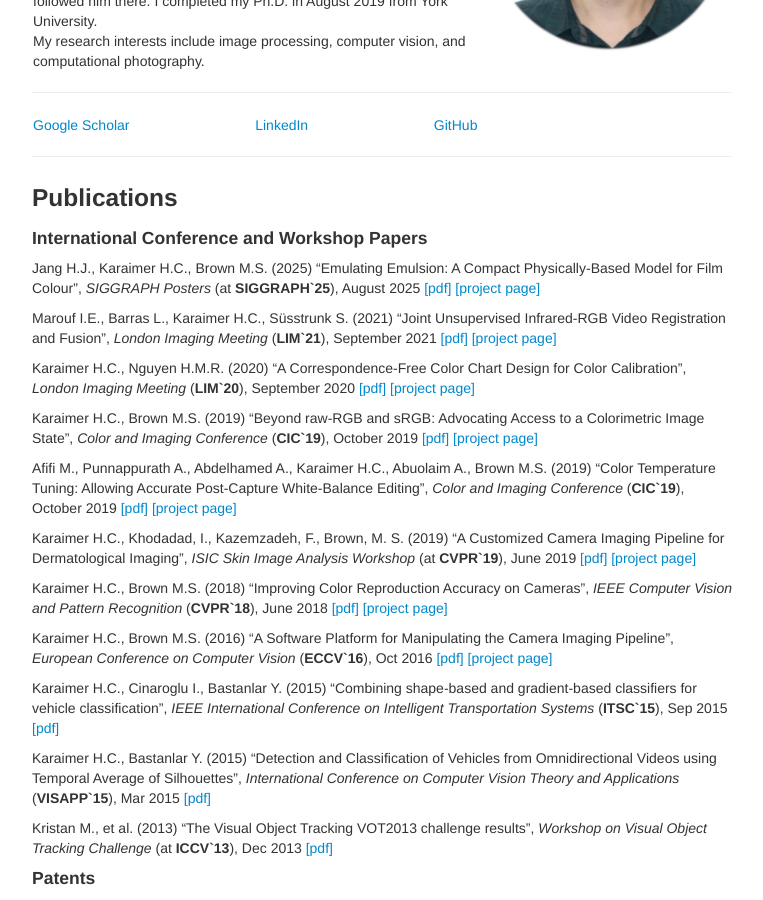
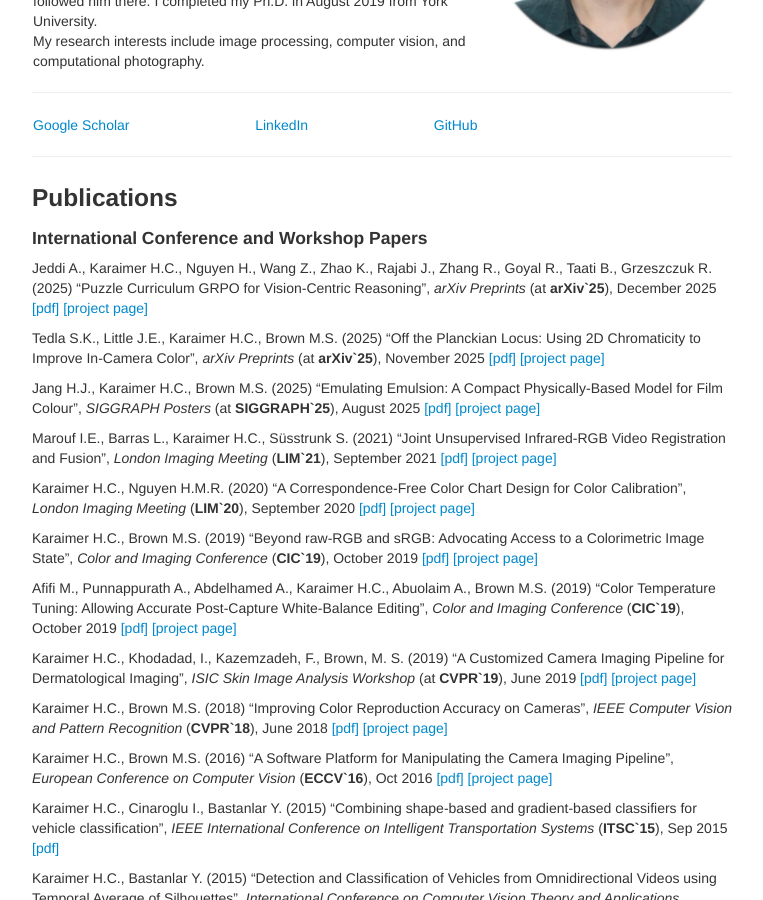
Before and after one commit to karaimer/karaimer.github.io, a Jekyll site: the page built from index.md, in a window 1280 px wide and 900 px high, scrolled down 320 px. Shown: the whole window, without its empty margins (258-1021 px from the left). Built offline with Jekyll 4.4.1, drawn with Linux system fonts in a browser that asks for light colours.

Commit message:
Update index.md with new publication entries
Added new publications to the index.

```diff
--- a/index.md
+++ b/index.md
@@ -21,6 +21,10 @@ author: Hakki C. Karaimer
 ### Publications
 
 #### International Conference and Workshop Papers
+Jeddi A., Karaimer H.C., Nguyen H., Wang Z., Zhao K., Rajabi J., Zhang R., Goyal R., Taati B., Grzeszczuk R. (2025) "Puzzle Curriculum GRPO for Vision-Centric Reasoning", *arXiv Preprints* (at **arXiv`25**),  December 2025 [[pdf]](https://arxiv.org/pdf/2512.14944) [[project page]](https://pcgrpo.github.io/)
+
+Tedla S.K., Little J.E., Karaimer H.C., Brown M.S.  (2025) "Off the Planckian Locus: Using 2D Chromaticity to Improve In-Camera Color", *arXiv Preprints* (at **arXiv`25**), November 2025 [[pdf]](https://arxiv.org/pdf/2511.17133) [[project page]](https://cst-mlp.github.io/)
+
 Jang H.J., Karaimer H.C., Brown M.S.  (2025) "Emulating Emulsion: A Compact Physically-Based Model for Film Colour", *SIGGRAPH Posters* (at **SIGGRAPH`25**),  August 2025 [[pdf]](https://musicofmusix.github.io/assets/misc/siggraph_abstract.pdf) [[project page]](https://musicofmusix.github.io/siggraphposters25)
 
 Marouf I.E., Barras L., Karaimer H.C., Süsstrunk S.  (2021) "Joint Unsupervised Infrared-RGB Video Registration and Fusion", *London Imaging Meeting* (**LIM`21**),  September 2021 [[pdf]](/paper/Joint_Unsupervised_Video_Registration_and_Fusion.pdf) [[project page]](https://iemprog.github.io/joint-unsupervised/)
```
